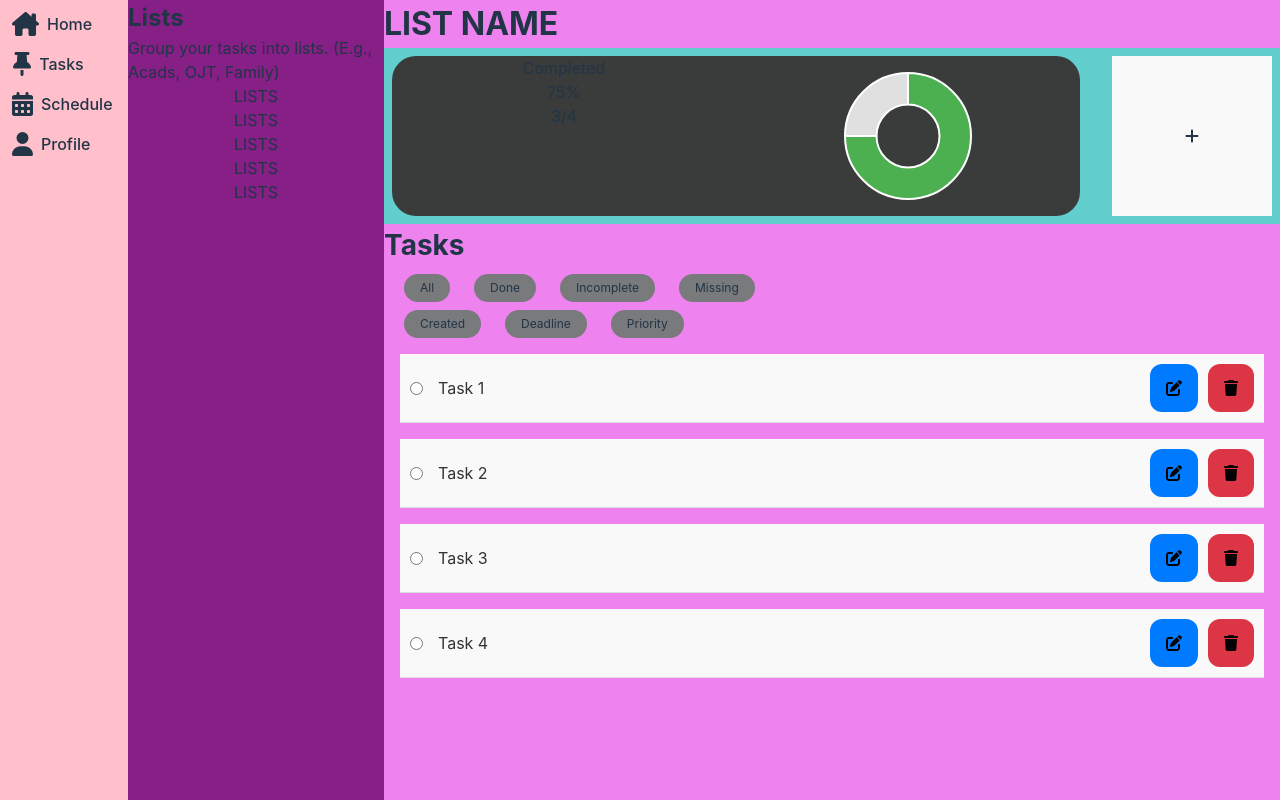
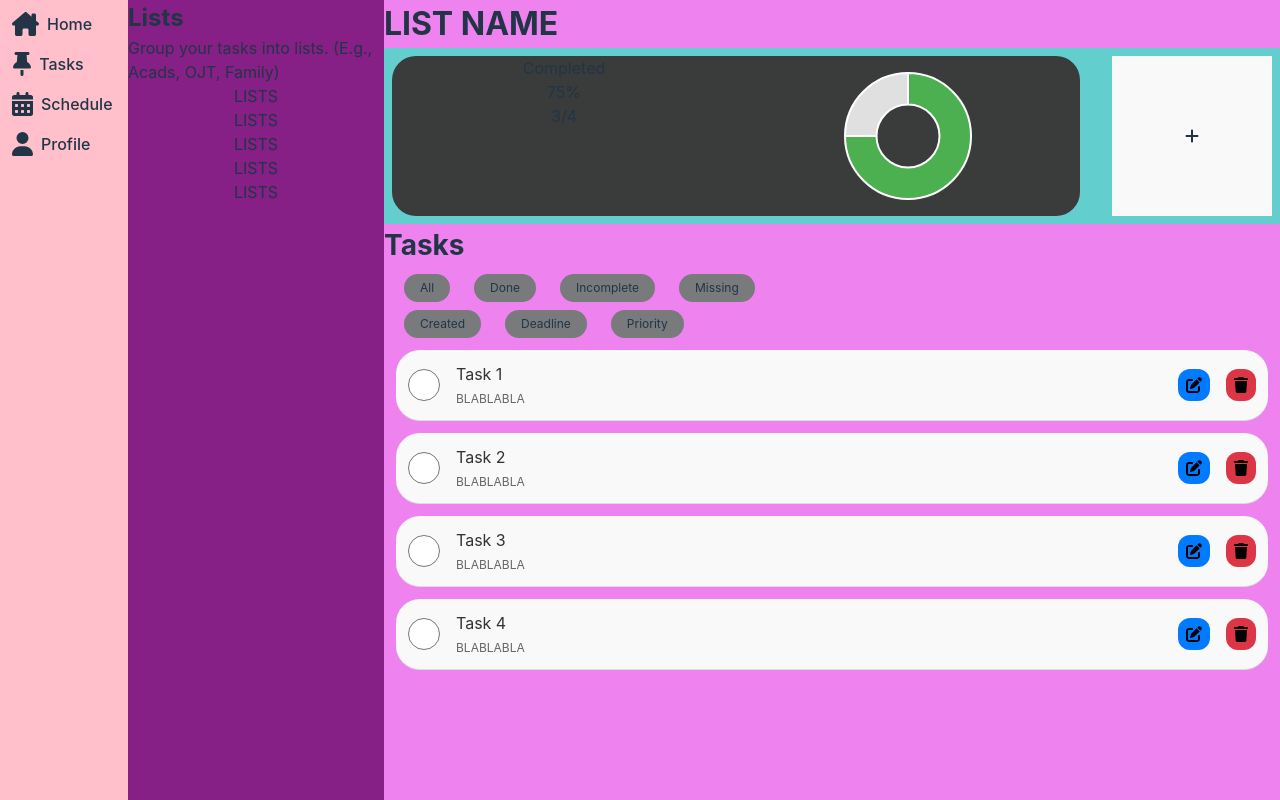
Before and after one commit to SiegfredLorelle/lexmeet-todo, a React (Vite) app: page /tasks in a window 1280 px wide. Built offline with nearby package versions, Linux system fonts and the light colour scheme.

Commit message:
Add task description in task item component

```diff
--- a/src/assets/styles/tasks.scss
+++ b/src/assets/styles/tasks.scss
@@ -22,55 +22,71 @@
   text-align: start;
 }
 
-.tasks-item-container {
-  font-size: 1em;
-  text-align: start;
-  padding: 2rem;
-  margin: 1rem;
-  background-color: rgb(6, 44, 78);
-}
 
 .tasks-item-container {
   display: flex;
-  align-items: center;
-  padding: 10px;
+  align-items: center; /* Align items vertically in the center */
+  justify-content: space-between;
+  padding: 0.75rem;
+  margin: 0.75rem;
   border-bottom: 1px solid #ddd;
   background-color: #f9f9f9;
+  border-radius: 24px;
 }
 
 .tasks-item-radio {
-  margin-right: 15px;
+  width: 2rem;
+  height: 2rem;
+  margin-right: 1rem;
 }
 
-.task-item-text {
+.tasks-item-text {
   flex: 1;
-  font-size: 16px;
-  color: #333;
 }
 
-.task-item-actions {
-  display: flex;
-  gap: 10px;
+.tasks-item-text-name {
+  display: block;
+  font-size: 1em;
+  color: #333;
+  margin-bottom: 0.25rem;
+  text-align: start;
 }
 
-.task-item-actions button {
+.tasks-item-text-description {
+  display: block;
+  font-size: 0.75em;
+  color: #666;
+  text-align: start;
+}
+
+.tasks-item-actions {
+  display: flex;
+  gap: 1rem;
+  align-items: stretch;
+}
+
+.tasks-item-actions button {
+  height: 100%;
   background-color: #007bff;
   color: rgb(3, 1, 1);
   border: none;
-  padding: 1rem 1rem;
+  padding: 0.5rem;
   border-radius: 12px;
   cursor: pointer;
   transition: background-color 0.3s;
+  display: flex;
+  align-items: center;
+  justify-content: center;
 }
 
-.task-item-actions button:hover {
+.tasks-item-actions button:hover {
   background-color: #0056b3;
 }
 
-.task-item-actions button:nth-child(2) {
+.tasks-item-actions button:nth-child(2) {
   background-color: #dc3545;
 }
 
-.task-item-actions button:nth-child(2):hover {
+.tasks-item-actions button:nth-child(2):hover {
   background-color: #c82333;
 }
--- a/src/pages/Tasks.jsx
+++ b/src/pages/Tasks.jsx
@@ -70,19 +70,23 @@ const TasksSection = () => {
   const tasks = [
     {
       id: 1,
-      name: 'Task 1'
+      name: 'Task 1',
+      description: 'BLABLABLA'
     },
     {
       id: 2,
-      name: 'Task 2'
+      name: 'Task 2',
+      description: 'BLABLABLA'
     },
     {
       id: 3,
-      name: 'Task 3'
+      name: 'Task 3',
+      description: 'BLABLABLA'
     },
     {
       id: 4,
-      name: 'Task 4'
+      name: 'Task 4',
+      description: 'BLABLABLA'
     },
 
   ];
@@ -111,11 +115,13 @@ const TasksSection = () => {
 
 const TaskItem = ({ task }) => {
   return (
-    <>
     <li className="tasks-item-container">
       <input type="radio" name="task" value={task.id} className="tasks-item-radio" />
-      <span className="task-item-text">{task.name}</span>
-      <div className="task-item-actions">
+      <div className="tasks-item-text">
+        <span className="tasks-item-text-name">{task.name}</span>
+        <span className="tasks-item-text-description">{task.description}</span>
+      </div>
+      <div className="tasks-item-actions">
         <button onClick={() => {}}>
           <FontAwesomeIcon icon={faPenToSquare} />
         </button>
@@ -124,8 +130,8 @@ const TaskItem = ({ task }) => {
         </button>
       </div>
     </li>
-    </>
-  )
-}
+  );
+};
+
 
 export default Tasks
```
